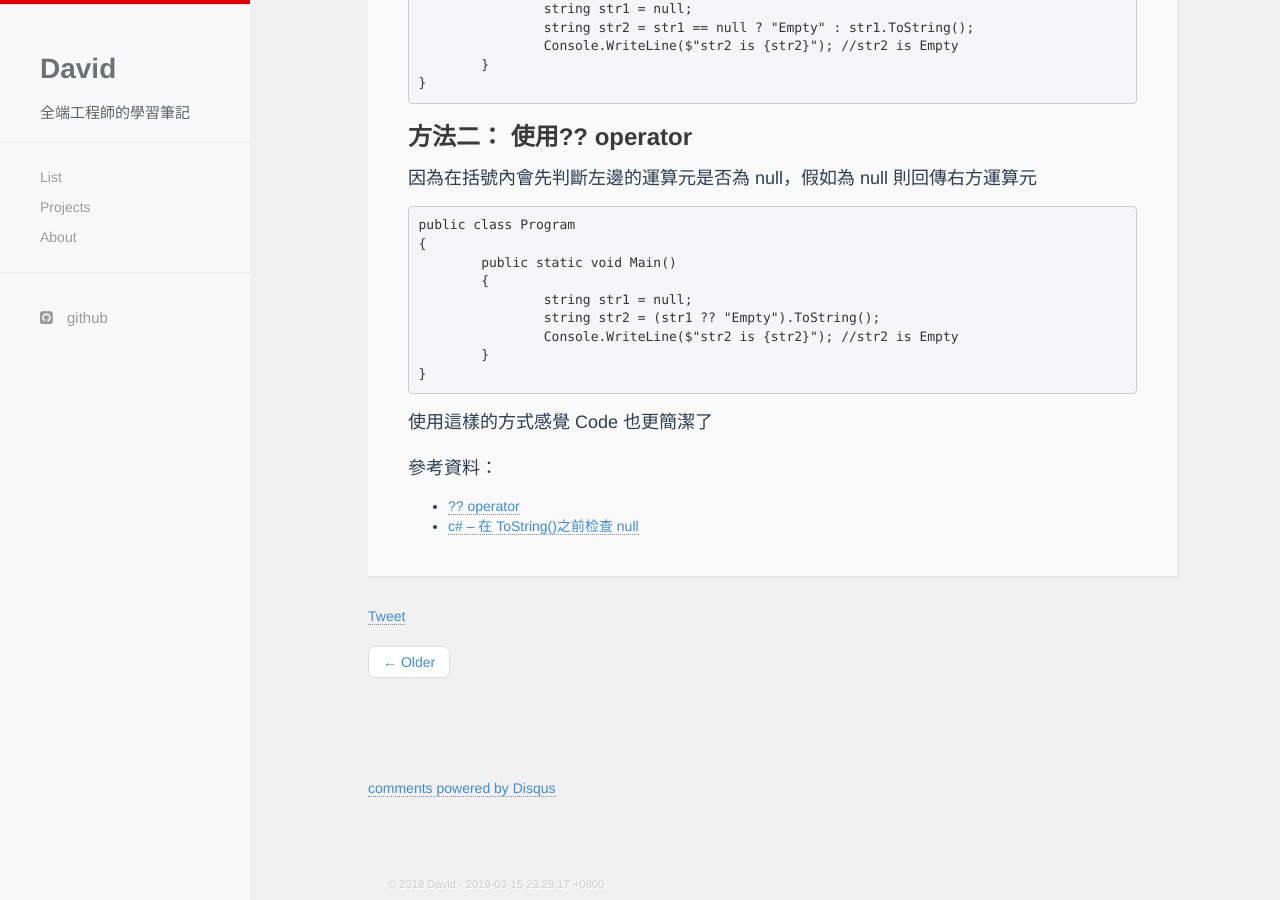
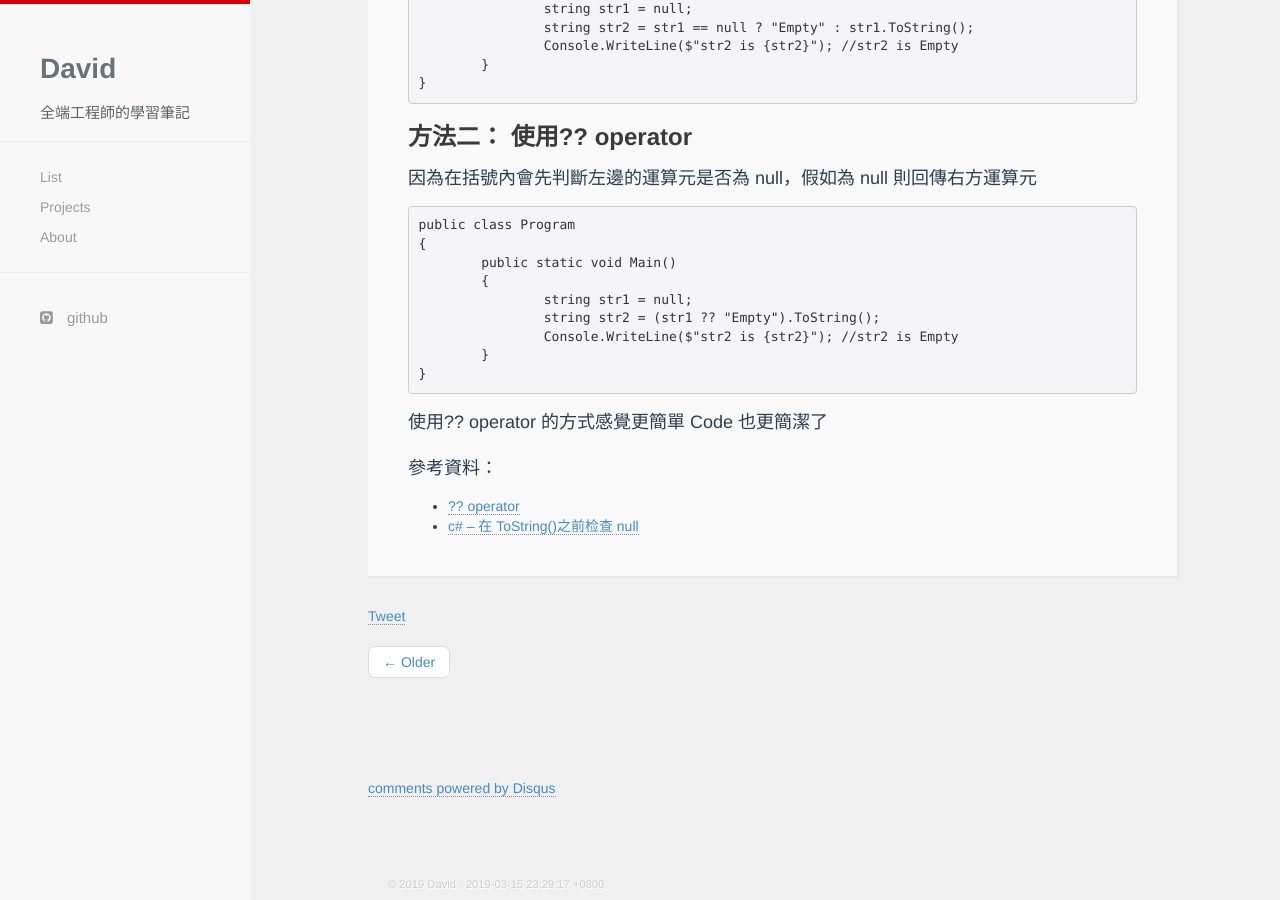
Before and after one commit to david8388/david8388.github.io, a Jekyll site: the page built from _posts/2019-03-15-CSharp-operator.md, in a window 1280 px wide and 900 px high, scrolled down 725 px. Built offline with Jekyll 4.4.1, drawn with Linux system fonts in a browser that asks for light colours; nearby versions of some CDN libraries; comment, search, counter and statistics services are not loaded.

Commit message:
update : 2019-03-15 description

````diff
--- a/_posts/2019-03-15-CSharp-operator.md
+++ b/_posts/2019-03-15-CSharp-operator.md
@@ -52,7 +52,7 @@ public class Program
 }
 ```
 
-使用這樣的方式感覺 Code 也更簡潔了
+使用?? operator 的方式感覺更簡單 Code 也更簡潔了
 
 參考資料：
 
````
